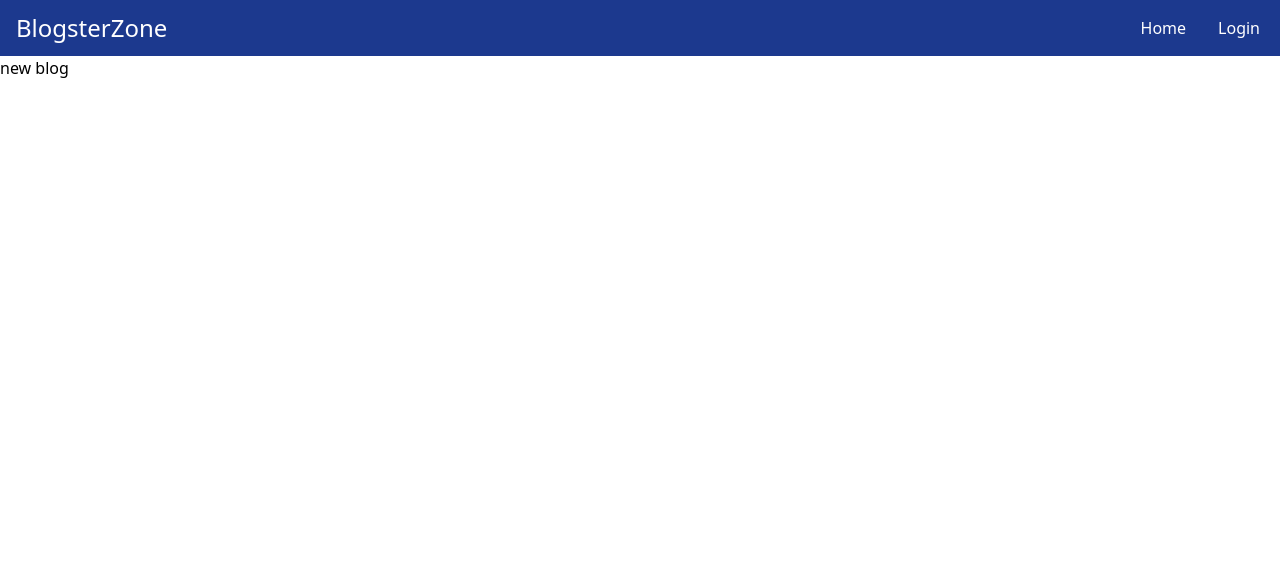
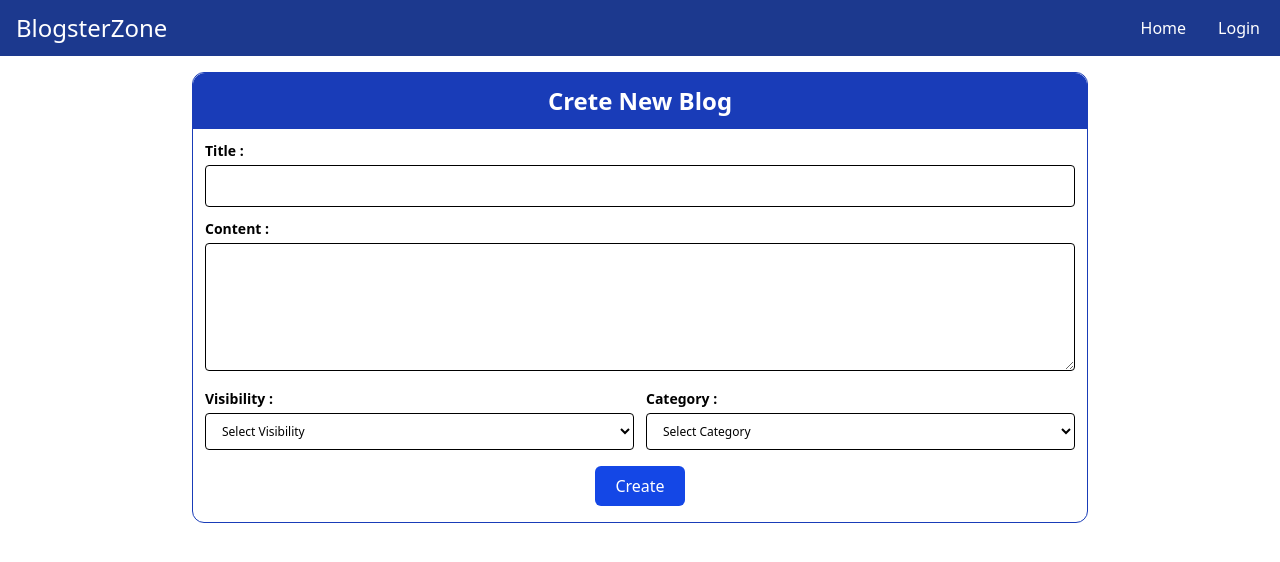
Before and after one commit to Amith567/BlogsterZone, a React (Vite) app in the folder frontend/: page /blog/add in a window 1280 px wide. Shown: the top 562 px of the page. Built offline with nearby package versions, Linux system fonts and the light colour scheme.

Commit message:
new blog completed

```diff
--- a/frontend/src/Pages/Auth/SignIn.jsx
+++ b/frontend/src/Pages/Auth/SignIn.jsx
@@ -40,7 +40,7 @@ const SignIn = () => {
   return (
     <>
       <div className='w-full min-h-screen flex items-center justify-center'>
-        <section className='w-sm rounded-md border-1 border-blue-800 rounded-xl '>
+        <section className='w-sm  border-1 border-blue-800 rounded-xl '>
           <div className='bg-blue-800 text-white rounded-t-xl  text-xl font-semibold text-center py-3'>Login</div>
           <form className='p-4 mt-2' onSubmit={handleClick}>
             <div className='mb-3'>
--- a/frontend/src/Pages/NewBlog.jsx
+++ b/frontend/src/Pages/NewBlog.jsx
@@ -1,13 +1,79 @@
-import React from 'react'
+import { useState } from 'react'
 import Navbar from '../Components/Navbar'
+import { useNavigate } from 'react-router-dom'
+import { AddBlog } from '../api/blog.api'
+
+
 const NewBlog = () => {
-  return (
-    <>
-    <Navbar/>
+    const [title,setTitle]=useState('')
+    const [content,setContent]=useState('')
+    const [visibility,setVisibility]=useState('')
+    const [category_id,setCategory]=useState('')
+    const [error,setError]=useState('')
+    const navigate=useNavigate()
 
-    new blog
-    </>
-  )
+    const handleSubmit = async(e)=>{
+        console.log(title,content,category_id,visibility)
+        e.preventDefault()
+        setError('')
+        if (!title || !content || !visibility || !category_id){
+            setError('All fields are required !.')
+            return
+        }
+        try{
+            await AddBlog({title,content,visibility,category_id})
+            navigate('/')
+        }catch(err){
+            setError(err?.response?.data?.message || err?.response?.data?.detail || 'Something went wrong!.')
+        }
+
+    }
+    return (
+
+        <>
+            <Navbar />
+            <div className='w-full flex justify-center mt-4'>
+                <section className='w-sm lg:min-w-4xl  border border-blue-800 rounded-xl '>
+                    <p className='text-2xl font-semibold text-center bg-blue-800 text-white w-full py-3 rounded-t-xl'>Crete New Blog</p>
+                    <form className='px-3' onSubmit={handleSubmit}>
+                        {error && <div className='mt-3 mb-3 text-xs text-red-500 text-center'>{error}</div>}
+                        <div className='mt-3 mb-3'>
+                            <label htmlFor="" className='label-items'>Title :</label>
+                            <input type="text" className='inp-items' onChange={(e)=>{setTitle(e.target.value)}}/>
+                        </div>
+                        <div className='mb-3'>
+                            <label htmlFor="" className='label-items'>Content :</label>
+                            <textarea name="" id="" className='inp-items h-32'onChange={(e)=>{setContent(e.target.value)}}></textarea>
+                        </div>
+                        <div className='mb-3 flex gap-3'>
+                            <div className='flex-1 '>
+                                <label htmlFor="" className='label-items'>Visibility :</label>
+                                <select name="" id="" className='inp-items text-xs' onChange={(e)=>{setVisibility(e.target.value)}}>
+                                    <option value="" selected disabled>Select Visibility</option>
+                                    <option value="public"  >Public</option>
+                                    <option value="private">Private</option>
+                                    <option value="protected">Protected</option>
+                                </select>
+                            </div>
+                            <div className='flex-1'>
+                                <label htmlFor="" className='label-items'>Category :</label>
+                                <select name="" id="" className='inp-items text-xs' onChange={(e)=>{setCategory(e.target.value)}}>
+                                    <option value="" selected disabled>Select Category</option>
+                                    <option value="4"  >Entertainment</option>
+                                    <option value="3">Sports</option>
+                                    <option value="1">Tech</option>
+                                    <option value="2">Education</option>
+                                </select>
+                            </div>
+                        </div>
+                        <div className='mb-4 mt-4 flex justify-center'>
+                        <button className='px-5 py-2 bg-blue-700 text-white rounded-md hover:bg-blue-800' type='submit'>Create</button>
+                        </div>
+                    </form>
+                </section>
+            </div>
+        </>
+    )
 }
 
 export default NewBlog
--- a/frontend/src/api/blog.api.js
+++ b/frontend/src/api/blog.api.js
@@ -2,7 +2,8 @@ import api from "./axios";
 
 export const ListBlogs=()=>api.get('/blogs/')
 export const DetailBlogView=(id)=>{
-    return api.get(`blogs/${id}/`);
+    return api.get(`/blogs/${id}/`);
 };
+export const AddBlog=(data)=>api.post('/blogs/',data)
 
-export const LikeBlog=(id)=>api.post(`blogs/${id}/like/`)
+export const LikeBlog=(id)=>api.post(`/blogs/${id}/like/`)
```
Also changed, not shown: 1 other file (tests, documents, lock files or other folders).
